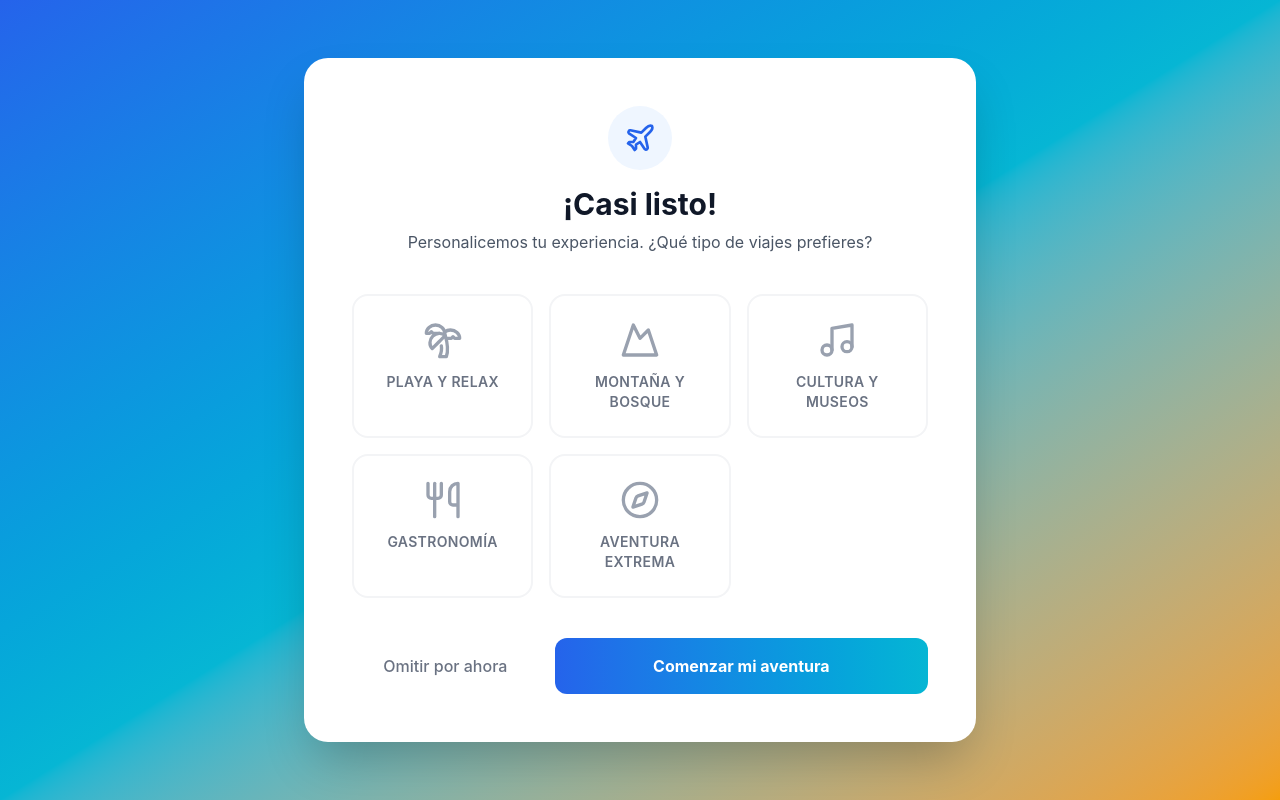
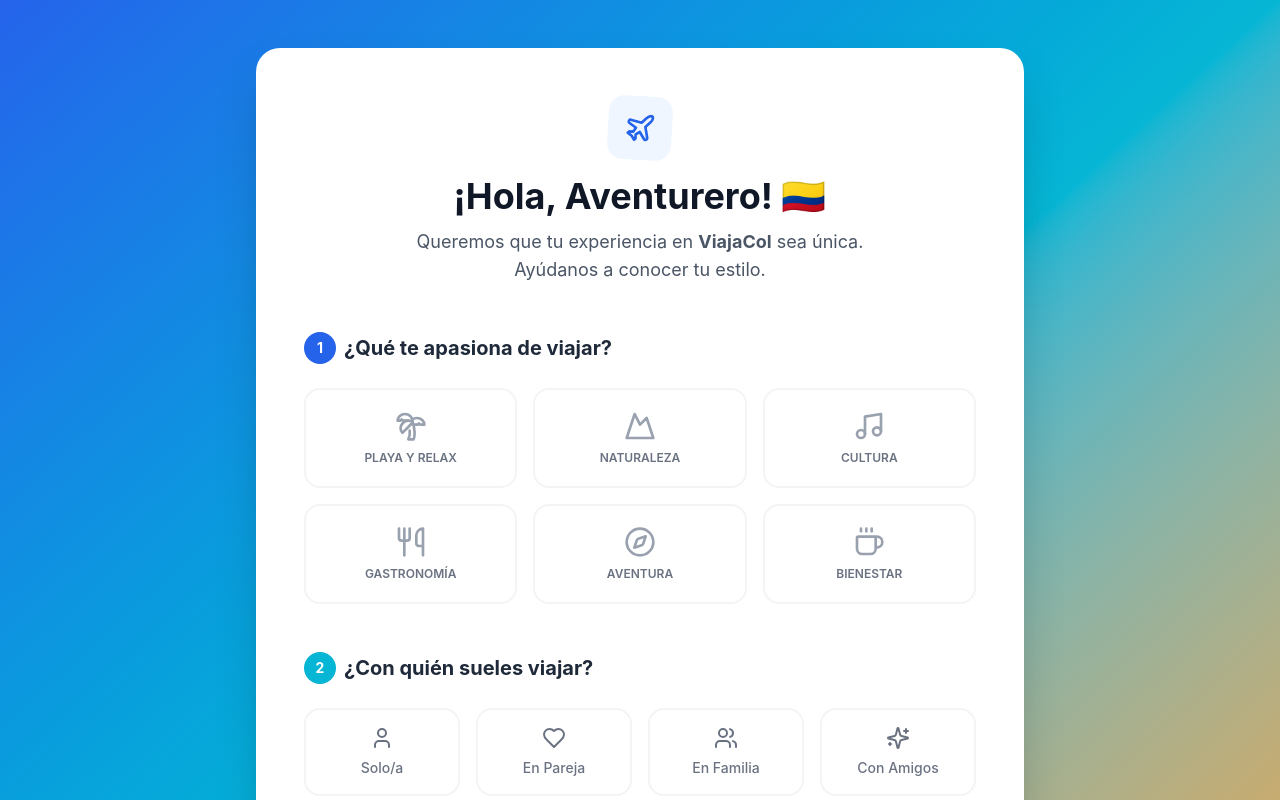
Before and after one commit to Juan-Pablo-Castillo-Velasquez/Aleck_tours, a React (Vite) app: page /onboarding-preferences in a window 1280 px wide. Shown: the top 800 px of the page. Built offline with nearby package versions, Linux system fonts and the light colour scheme.

Commit message:
new formulario

```diff
--- a/src/app/pages/PreferencesForm.tsx
+++ b/src/app/pages/PreferencesForm.tsx
@@ -1,78 +1,133 @@
 import { useState } from "react";
 import { useNavigate } from "react-router";
-import { Palmtree, Mountain, Music, Utensils, Compass, CheckCircle2, Plane } from "lucide-react";
+import {
+  Palmtree, Mountain, Music, Utensils, Compass,
+  CheckCircle2, Plane, Users, Heart, User,
+  Wallet, Sparkles, Coffee
+} from "lucide-react";
 
-const categories = [
+// Categorías de Intereses
+const interestCategories = [
   { id: "beach", label: "Playa y Relax", icon: Palmtree },
-  { id: "nature", label: "Montaña y Bosque", icon: Mountain },
-  { id: "culture", label: "Cultura y Museos", icon: Music },
+  { id: "nature", label: "Naturaleza", icon: Mountain },
+  { id: "culture", label: "Cultura", icon: Music },
   { id: "food", label: "Gastronomía", icon: Utensils },
-  { id: "adventure", label: "Aventura Extrema", icon: Compass },
+  { id: "adventure", label: "Aventura", icon: Compass },
+  { id: "wellness", label: "Bienestar", icon: Coffee },
 ];
 
+// Opciones de Compañía
+const travelCompany = [
+  { id: "solo", label: "Solo/a", icon: User },
+  { id: "couple", label: "En Pareja", icon: Heart },
+  { id: "family", label: "En Familia", icon: Users },
+  { id: "friends", label: "Con Amigos", icon: Sparkles },
+];
 export default function PreferencesForm() {
   const navigate = useNavigate();
-  const [selected, setSelected] = useState<string[]>([]);
+  const [selectedInterests, setSelectedInterests] = useState<string[]>([]);
+  const [company, setCompany] = useState("");
 
-  const toggleCategory = (id: string) => {
-    setSelected(prev =>
+  const toggleInterest = (id: string) => {
+    setSelectedInterests(prev =>
       prev.includes(id) ? prev.filter(item => item !== id) : [...prev, id]
     );
   };
 
-  const handleSave = () => {
-    console.log("Gustos del cliente:", selected);
-    // Aquí guardarías en tu base de datos
-    navigate("/"); // Finalmente lo llevamos al Home
-  };
+  return (
+    <div className="min-h-screen bg-gradient-to-br from-[#2563EB] via-[#06B6D4] to-[#F59E0B] py-12 px-4 flex justify-center">
+      <div className="w-full max-w-3xl bg-white rounded-3xl shadow-2xl p-8 md:p-12 overflow-hidden">
 
-  return (
-    <div className="min-h-screen bg-gradient-to-br from-[#2563EB] via-[#06B6D4] to-[#F59E0B] flex items-center justify-center p-4">
-      <div className="w-full max-w-2xl bg-white rounded-3xl shadow-2xl p-8 md:p-12">
-        <div className="text-center mb-10">
-          <div className="inline-flex items-center justify-center w-16 h-16 bg-blue-50 rounded-full mb-4">
+        {/* Header de Bienvenida */}
+        <div className="text-center mb-12">
+          <div className="inline-flex items-center justify-center w-16 h-16 bg-blue-50 rounded-2xl mb-4 rotate-3">
             <Plane className="w-8 h-8 text-[#2563EB]" />
           </div>
-          <h1 className="text-3xl font-bold text-gray-900 mb-2">¡Casi listo!</h1>
-          <p className="text-gray-600">Personalicemos tu experiencia. ¿Qué tipo de viajes prefieres?</p>
+          <h1 className="text-4xl font-bold text-gray-900 mb-3">¡Hola, Aventurero! 🇨🇴</h1>
+          <p className="text-lg text-gray-600 max-w-md mx-auto">
+            Queremos que tu experiencia en <strong>ViajaCol</strong> sea única.
+            Ayúdanos a conocer tu estilo.
+          </p>
         </div>
 
-        <div className="grid grid-cols-1 sm:grid-cols-2 lg:grid-cols-3 gap-4 mb-10">
-          {categories.map((cat) => {
+        <div className="space-y-12">
+          {/* SECCIÓN 1: Intereses */}
+          <section>
+            <h2 className="text-xl font-bold text-gray-800 mb-6 flex items-center gap-2">
+              <span className="flex items-center justify-center w-8 h-8 bg-[#2563EB] text-white rounded-full text-sm">1</span>
+              ¿Qué te apasiona de viajar?
+            </h2>
+            <div className="grid grid-cols-2 sm:grid-cols-3 gap-4">
+              {interestCategories.map((cat) => {
                 const Icon = cat.icon;
-            const isSelected = selected.includes(cat.id);
+                const isSelected = selectedInterests.includes(cat.id);
                 return (
                   <button
                     key={cat.id}
-                onClick={() => toggleCategory(cat.id)}
-                className={`relative flex flex-col items-center p-6 rounded-2xl border-2 transition-all duration-200 ${
+                    onClick={() => toggleInterest(cat.id)}
+                    className={`flex flex-col items-center p-5 rounded-2xl border-2 transition-all duration-300 ${
                       isSelected
-                    ? "border-[#2563EB] bg-blue-50 text-[#2563EB]"
-                    : "border-gray-100 hover:border-blue-200 text-gray-500"
+                        ? "border-[#2563EB] bg-blue-50 text-[#2563EB] scale-95"
+                        : "border-gray-100 hover:border-blue-100 text-gray-500"
                     }`}
                   >
-                {isSelected && (
-                  <CheckCircle2 className="absolute top-2 right-2 w-5 h-5 text-[#2563EB]" />
-                )}
-                <Icon className={`w-10 h-10 mb-3 ${isSelected ? "text-[#2563EB]" : "text-gray-400"}`} />
-                <span className="font-semibold text-sm uppercase tracking-wide">{cat.label}</span>
+                    <Icon className={`w-8 h-8 mb-2 ${isSelected ? "text-[#2563EB]" : "text-gray-400"}`} />
+                    <span className="font-semibold text-xs uppercase">{cat.label}</span>
                   </button>
                 );
               })}
             </div>
+          </section>
 
-        <div className="flex flex-col sm:flex-row gap-4">
+          {/* SECCIÓN 2: Compañía */}
+          <section>
+            <h2 className="text-xl font-bold text-gray-800 mb-6 flex items-center gap-2">
+              <span className="flex items-center justify-center w-8 h-8 bg-[#06B6D4] text-white rounded-full text-sm">2</span>
+              ¿Con quién sueles viajar?
+            </h2>
+            <div className="grid grid-cols-2 sm:grid-cols-4 gap-4">
+              {travelCompany.map((item) => {
+                const Icon = item.icon;
+                const isSelected = company === item.id;
+                return (
+                  <button
+                    key={item.id}
+                    onClick={() => setCompany(item.id)}
+                    className={`flex flex-col items-center p-4 rounded-2xl border-2 transition-all ${
+                      isSelected
+                        ? "border-[#06B6D4] bg-cyan-50 text-[#06B6D4]"
+                        : "border-gray-100 hover:border-cyan-100 text-gray-500"
+                    }`}
+                  >
+                    <Icon className="w-6 h-6 mb-2" />
+                    <span className="text-sm font-medium">{item.label}</span>
+                  </button>
+                );
+              })}
+            </div>
+          </section>
+
+          <div className="bg-orange-50 rounded-2xl p-6 border border-orange-100 flex gap-4 items-start">
+            <div className="p-2 bg-orange-100 rounded-lg text-orange-600 font-bold italic">PRO TIP</div>
+            <p className="text-sm text-orange-800 leading-relaxed">
+              Basado en lo que selecciones, te enviaremos ofertas exclusivas que ahorran hasta un <strong>20%</strong> en destinos similares.
+            </p>
+          </div>
+        </div>
+
+        <div className="mt-12 flex flex-col sm:flex-row gap-4">
           <button
             onClick={() => navigate("/")}
-            className="flex-1 py-4 text-gray-500 font-medium hover:text-gray-700 transition-colors"
+            className="flex-1 py-4 text-gray-400 font-medium hover:text-gray-600 transition-colors"
           >
-            Omitir por ahora
+            Configurar después
           </button>
           <button
-            onClick={handleSave}
-            className="flex-[2] py-4 bg-gradient-to-r from-[#2563EB] to-[#06B6D4] text-white font-bold rounded-xl hover:shadow-lg transform hover:-translate-y-1 transition-all"
+            onClick={() => navigate("/search")}
+            className="flex-[2] py-4 bg-gradient-to-r from-[#2563EB] to-[#06B6D4] text-white font-bold rounded-2xl shadow-lg hover:shadow-xl hover:-translate-y-1 transition-all flex items-center justify-center gap-2"
           >
-            Comenzar mi aventura
+            ¡Listo, vamos a Colombia!
+            <CheckCircle2 className="w-5 h-5" />
           </button>
         </div>
       </div>
```
Lines whose indentation alone changed are shown as unchanged.
